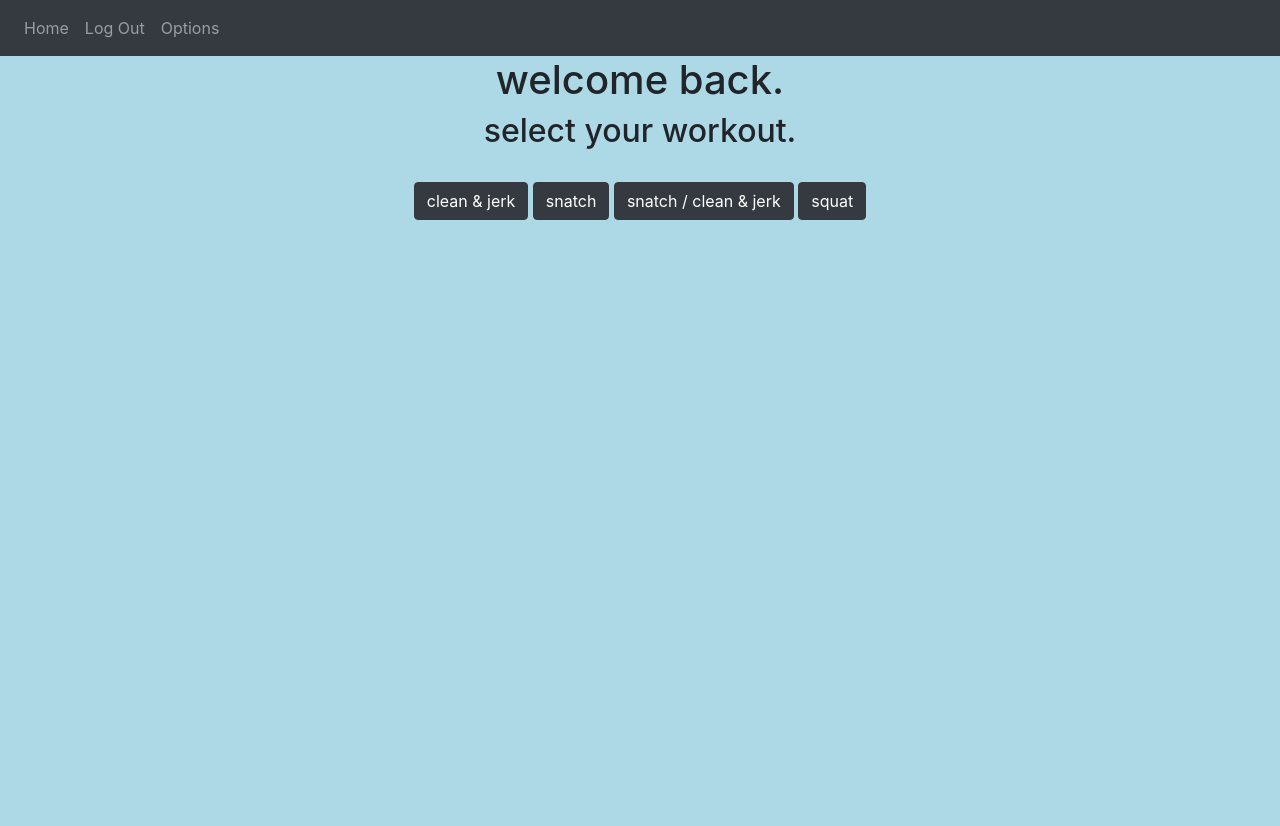
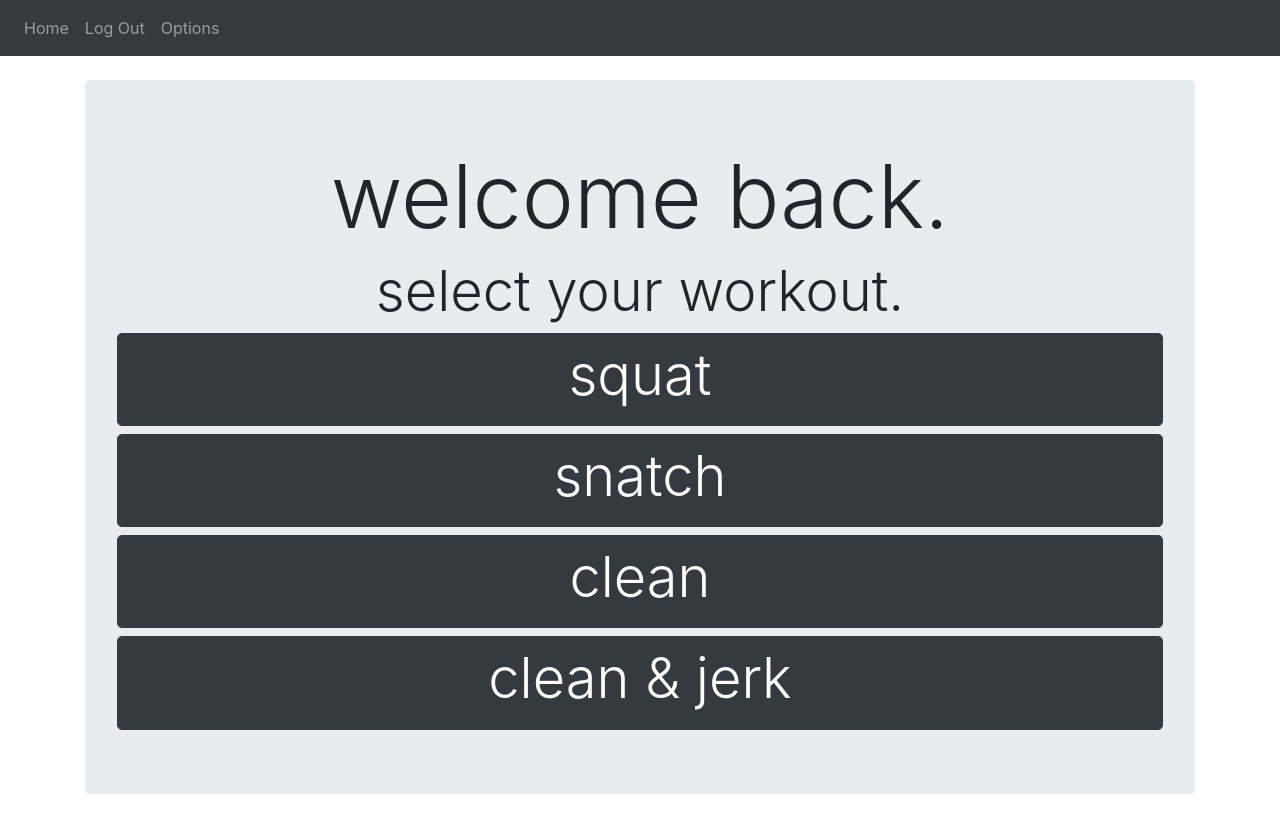
Before and after one commit to harrisonBarnett/wl_, a Flask app: page / in a window 1280 px wide. Before the commit the page ends 220 px from the top, so only its background shows below. Run offline with Flask 2, Linux system fonts and the light colour scheme; a user stored in the database is signed in; some libraries are stand-ins or nearby versions.

Commit message:
More styling; added js function to redirect to squat and clean pages.

```diff
--- a/website/static/styles.css
+++ /dev/null
@@ -1,11 +0,0 @@
-td {
-    border: 1px solid #000;
-}
-tr td:last-child {
-    width: 1%;
-    white-space: nowrap;
-}
-
-body {
-    background-color: lightblue;
-}
--- a/website/templates/base.html
+++ b/website/templates/base.html
@@ -89,6 +89,7 @@
         {% block body %}
 
         {% endblock %}
+
     </div>
 
     <!-- js code for site interaction/movement, copy/paste -->
@@ -110,7 +111,7 @@
     <!-- url_for provides the filepath to the 'static' folder containing custom .js -->
     <script
       type="text/javascript"
-      src="{{ url_for('static', filename='index.js') }}"
+      src="{{url_for('static', filename='index.js')}}"
     ></script>
 
 </body>
--- a/website/templates/home.html
+++ b/website/templates/home.html
@@ -3,18 +3,65 @@
 {% block title %}home{% endblock %}
 
 {% block body %}
-<h1 align="center">welcome back.</h1>
+<!-- redirects to session page after button click confirmation -->
+<script>
+function beginSession(page) {
+    if(confirm('begin session?') == true) {
+        window.location.replace(page);
+    }
+    else {
+        return false;
+    }
+}
+</script>
+<br />
+<div class="jumbotron">
+    <h1 align="center" class="display-2">welcome back.</h1>
+    <h2 align="center" class="display-4">select your workout.</h2>
 
-<h2 align="center">select your workout.</h2>
+    <form method="POST">
+        <button
+        id="/squat"
+        type="button"
+        class="btn btn-dark btn-lg btn-block"
+        onclick="beginSession(this.id)"
+        name="squat"\
+        >
+        <h1 class="display-4">squat</h1>
+        </button>
 
-<br />
-<div align="center">
-    <button type="submit" class="btn btn-dark">clean & jerk</button>
-    <button type="submit" class="btn btn-dark">snatch</button>
-    <button type="submit" class="btn btn-dark">snatch / clean & jerk</button>
-    <button type="submit" class="btn btn-dark">squat</button>
+        <button
+        id="/snatch"
+        type="button"
+        class="btn btn-dark btn-lg btn-block"
+        onclick="beginSession(this.id)"
+        name="snatch"
+        >
+        <h1 class="display-4">snatch</h1>
+        </button>
+
+        <button
+        id="/clean"
+        type="button"
+        class="btn btn-dark btn-lg btn-block"
+        onclick="beginSession(this.id)"
+        name="clean"
+        >
+        <h1 class="display-4">clean</h1>
+        </button>
+
+        <button
+        id="/clean_jerk"
+        type="button"
+        class="btn btn-dark btn-lg btn-block"
+        onclick="beginSession(this.id)"
+        name="clean_jerk"
+        >
+        <h1 class="display-4">clean & jerk</h1>
+        </button>
+
+    </form>
 </div>
 
 
-
 {% endblock %}
```
Also changed, not shown: website/templates/squat.html (+1 -8 lines), website/database.db.
